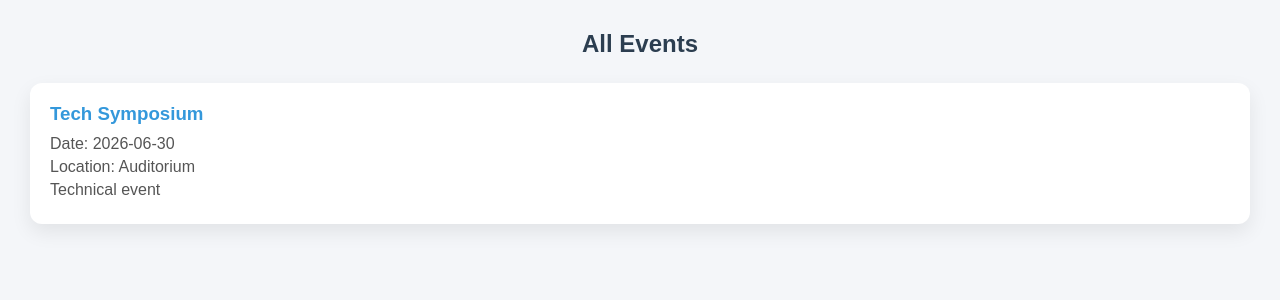
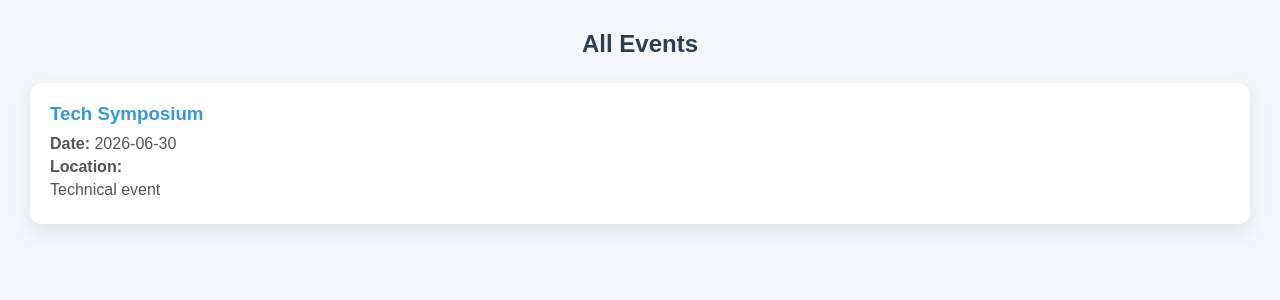
Before and after one commit to kanishkalenin2008-hub/Project_tansam, a React (Create React App) app in the folder frontend/frontend/: page /event-list in a window 1280 px wide. Shown: the top 300 px of the page. Built offline with nearby package versions, Linux system fonts and the light colour scheme; data requests are answered from the project's data file.

Commit message:
i have the eventlist

```diff
--- a/frontend/frontend/db.json
+++ b/frontend/frontend/db.json
@@ -14,7 +14,6 @@
       "id": 1,
       "title": "Tech Symposium",
       "date": "2026-06-30",
-      "location": "Auditorium",
       "description": "Technical event"
     }
   ]
--- a/frontend/frontend/src/pages/add-event/add-event.jsx
+++ b/frontend/frontend/src/pages/add-event/add-event.jsx
@@ -6,7 +6,6 @@ function AddEvent() {
   const [event, setEvent] = useState({
     title: "",
     date: "",
-    location: "",
     description: "",
   });
 
@@ -25,7 +24,6 @@ function AddEvent() {
       setEvent({
         title: "",
         date: "",
-        location: "",
         description: "",
       });
     } else {
@@ -40,7 +38,7 @@ function AddEvent() {
       <form onSubmit={handleSubmit} className="event-form">
         <input name="title" placeholder="Title" value={event.title} onChange={handleChange} />
         <input name="date" type="date" value={event.date} onChange={handleChange} />
-        <input name="location" placeholder="Location" value={event.location} onChange={handleChange} />
+        {/* <input name="location" placeholder="Location" value={event.location} onChange={handleChange} /> */}
         <textarea name="description" placeholder="Description" value={event.description} onChange={handleChange} />
 
         <button type="submit">Add Event</button>
--- a/frontend/frontend/src/pages/event-list/event-list.jsx
+++ b/frontend/frontend/src/pages/event-list/event-list.jsx
@@ -1,17 +1,17 @@
 import React, { useEffect, useState } from "react";
-import { getEvents } from "../../services/api";
 import "./event-list.css";
 
 function EventList() {
   const [events, setEvents] = useState([]);
 
   useEffect(() => {
-    const loadEvents = async () => {
-      const data = await getEvents();
-      setEvents(data);
-    };
-
-    loadEvents();
+    fetch("http://localhost:3002/events")
+      .then((res) => res.json())
+      .then((data) => {
+        console.log("EVENTS FROM DB:", data); // 👈 important check
+        setEvents(data);
+      })
+      .catch((err) => console.log(err));
   }, []);
 
   return (
@@ -25,8 +25,8 @@ function EventList() {
           events.map((event) => (
             <div className="event-card" key={event.id}>
               <h3>{event.title}</h3>
-              <p>Date: {event.date}</p>
-              <p>Location: {event.location}</p>
+              <p><b>Date:</b> {event.date}</p>
+              <p><b>Location:</b> {event.location}</p>
               <p>{event.description}</p>
             </div>
           ))
--- a/frontend/frontend/src/pages/superadmindashboard/dashboard.jsx
+++ b/frontend/frontend/src/pages/superadmindashboard/dashboard.jsx
@@ -11,7 +11,8 @@ function Dashboard() {
       try {
         const res = await fetch("http://localhost:3002/events");
         const data = await res.json();
-        setEventCount(data.length);
+
+        setEventCount(Array.isArray(data) ? data.length : 0);
       } catch (error) {
         console.log("Error fetching events:", error);
       }
@@ -60,9 +61,8 @@ function Dashboard() {
 
             <p>
               Welcome to the College Event Management System Dashboard.
-              Here you can manage events, view registrations, and track activities.
+              You can manage events, view event list, and track registrations here.
             </p>
-
           </div>
 
         </main>
```
